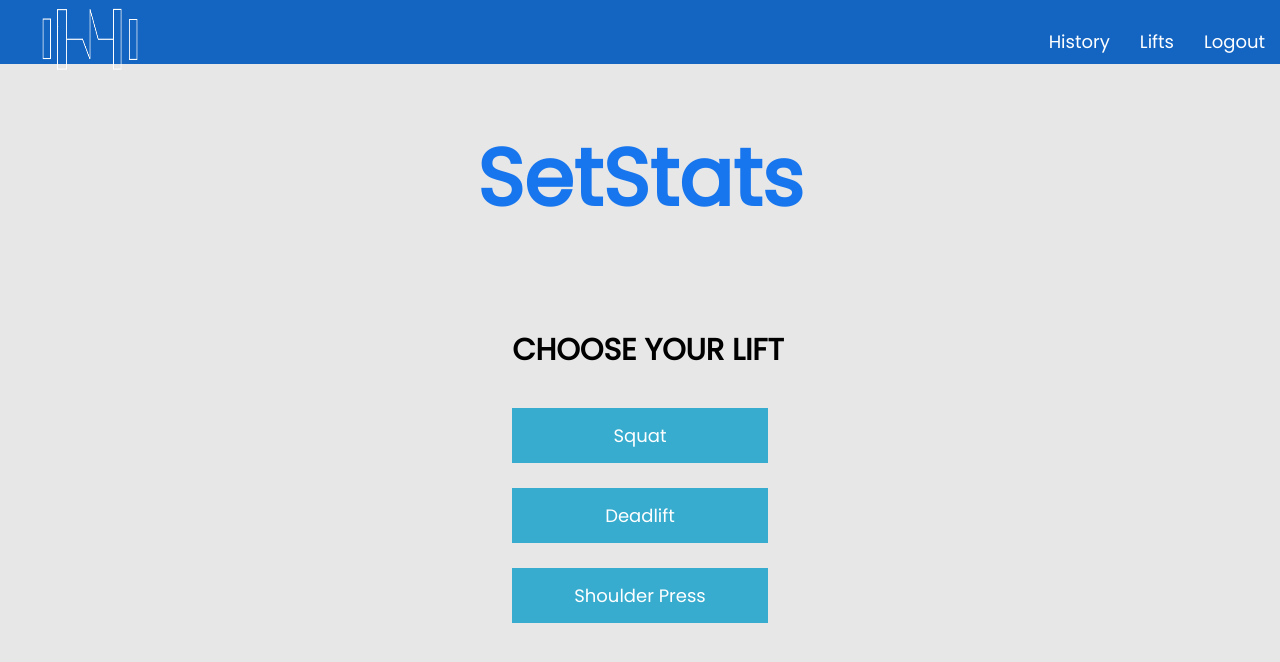
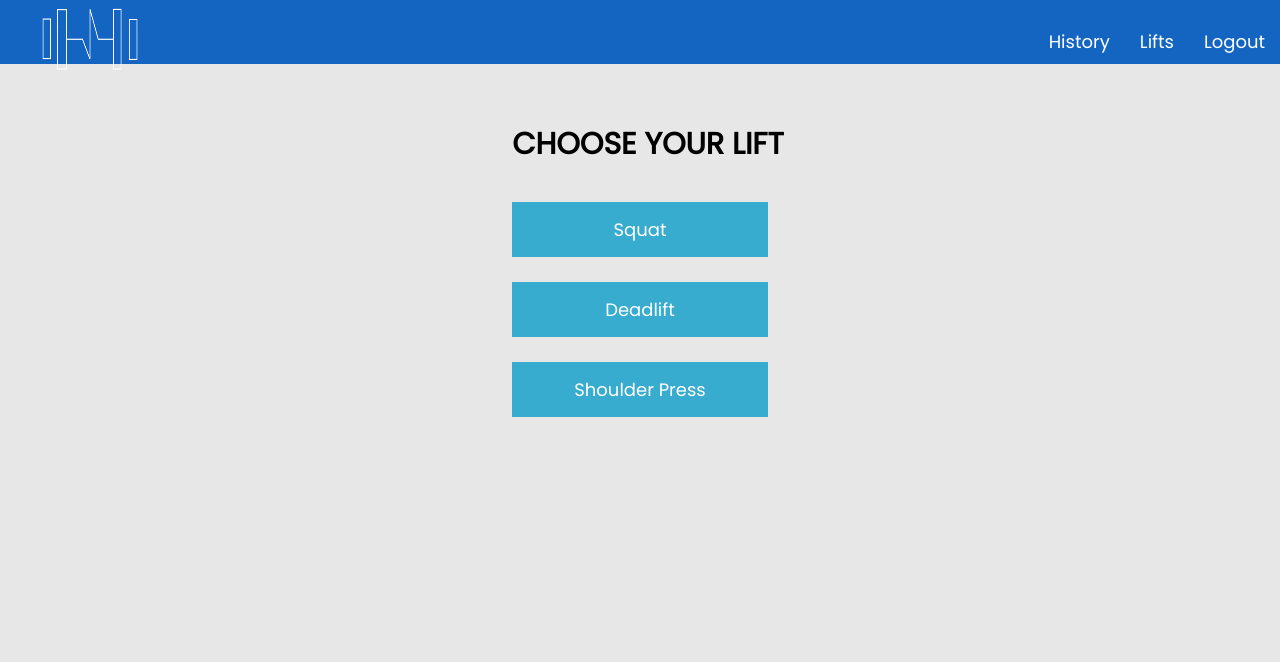
Before and after one commit to MarkByrneDKIT/GymVision, a React (Create React App) app in the folder app/: page /liftSelection in a window 1280 px wide. Shown: the top 662 px of the page. Built offline with nearby package versions, Linux system fonts and the light colour scheme.

Commit message:
Feature: fixed history page

```diff
--- a/app/src/pages/lift/history.jsx
+++ b/app/src/pages/lift/history.jsx
@@ -1,7 +1,5 @@
-import {Button} from '@mui/material'
 import Navbar from "../../components/Navbar/Navbar";
 import SessionList from '../../components/Sessions/sessionList'
-import Table from "../../components/Table/table"
 
 export default function History()   {
 
@@ -9,11 +7,9 @@ export default function History()   {
 
         <div className='container'>
           <Navbar/>
-
           <div>
-          <SessionList />
+            <SessionList/>
           </div>
-          <Table/>
         </div>
 
     );
--- a/app/src/pages/lift/liftSelection.jsx
+++ b/app/src/pages/lift/liftSelection.jsx
@@ -7,7 +7,6 @@ export default function LiftSelection() {
     return (
         <div className="container">
             <Navbar/>
-            <h1 className="loginLogo">SetStats</h1>
             <h2 className="PickLift">Choose your lift</h2>
             <a href='/squat' className="button">Squat</a>
             <a href='/squat' className="button">Deadlift</a>
```
